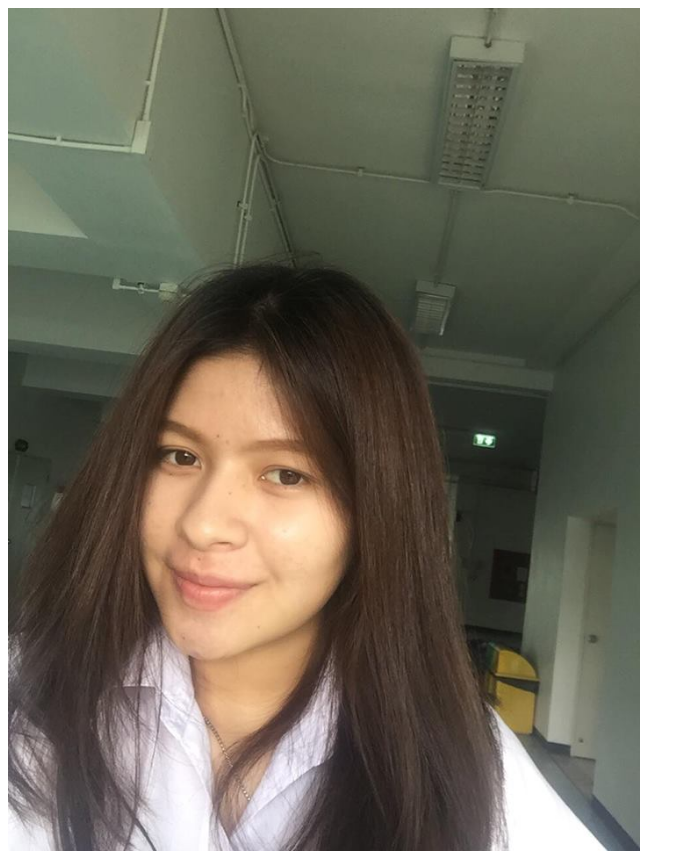
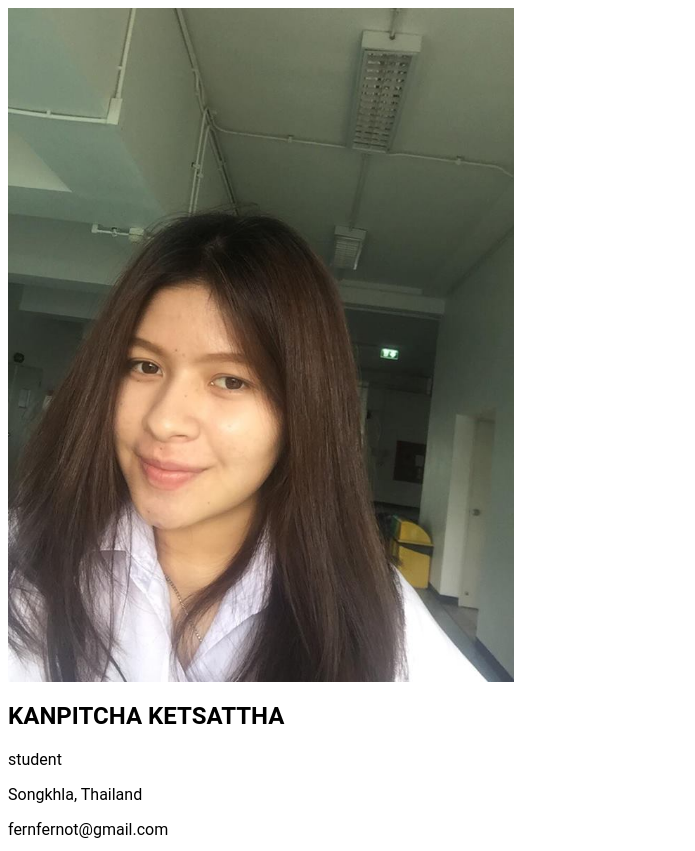
Before and after one commit to fernkanpitcha/project01, a plain HTML site: page index.html in a window 1280 px wide. Shown: the top 851 px of the page, without its empty margins (0-695 px from the left). Drawn offline with Linux system fonts and the light colour scheme.

Commit message:
Update index.html

```diff
--- a/index.html
+++ b/index.html
@@ -4,7 +4,7 @@
 
   <div class="w3-white w3-text-grey w3-card-4">
     <div class="w3-display-container">
-      <img src="รูป1.jpg" style="width:50%" alt="Avatar">
+      <img src="รูป1.jpg" style="width:40%" alt="Avatar">
       <div class="w3-display-bottomleft w3-container w3-text-black">
         <h2>KANPITCHA KETSATTHA</h2>
       </div>
```
